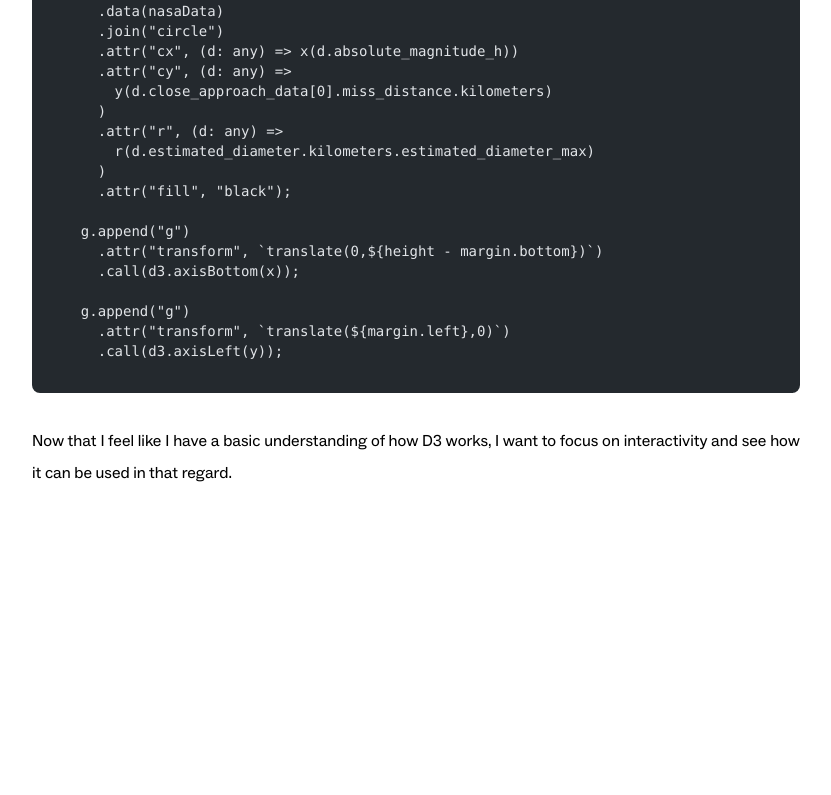
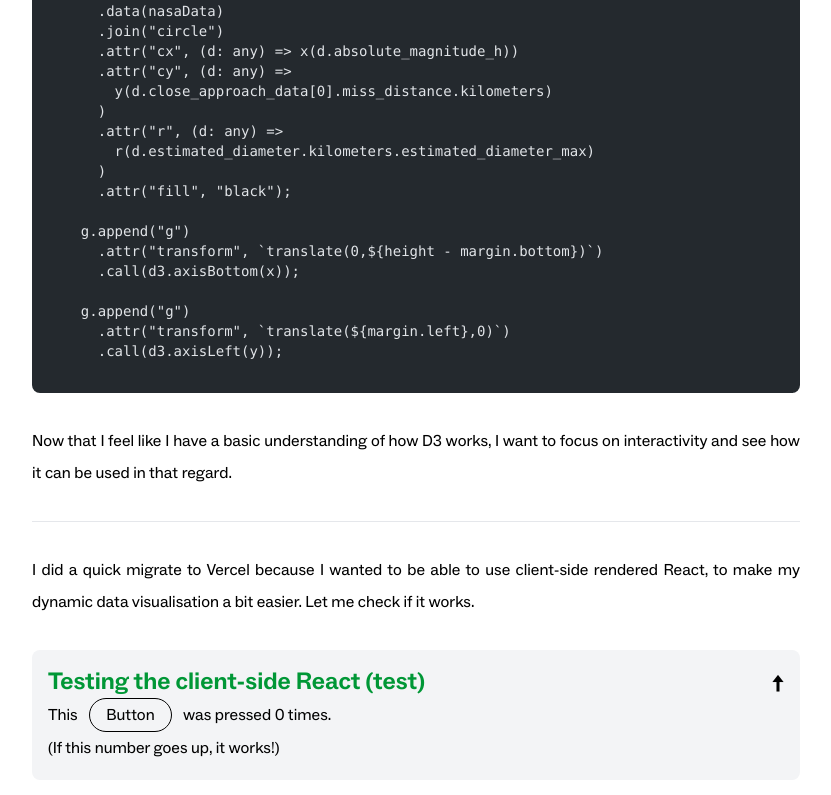
Before and after one commit to AdamVromman/passion-project-blog, an Astro site: page /playing-d3-chess in a window 1280 px wide. Shown: the part 7810-8605 px from the top of the page, without its empty margins (224-1055 px from the left). Before the commit the page ends 8331 px from the top, so only its background shows below. Built offline with nearby package versions, Linux system fonts and the light colour scheme; Astro itself is replaced by a stand-in of ours; code samples lack their colours; no server answers.

Commit message:
add React comp

````diff
--- a/package.json
+++ b/package.json
@@ -10,14 +10,14 @@
   },
   "dependencies": {
     "@astrojs/mdx": "4.0.3",
-    "@astrojs/react": "^4.1.2",
+    "@astrojs/react": "^4.1.3",
     "@astrojs/rss": "4.0.11",
     "@astrojs/sitemap": "^3.2.1",
     "@astrojs/tailwind": "^5.1.4",
     "@astrojs/vercel": "^8.0.1",
     "@types/d3": "^7.4.3",
-    "@types/react": "^19.0.2",
-    "@types/react-dom": "^19.0.2",
+    "@types/react": "^19.0.5",
+    "@types/react-dom": "^19.0.3",
     "astro": "5.1.2",
     "autoprefixer": "^10.4.20",
     "d3": "^7.9.0",
--- /dev/null
+++ b/src/components/DynamicTest.tsx
@@ -0,0 +1,21 @@
+import { useState } from "react";
+
+const DynamicTest = () => {
+  const [buttonPresses, setButtonPresses] = useState(0);
+
+  return (
+    <div>
+      This{" "}
+      <button
+        className="border border-black py-1 px-4 rounded-full mx-2"
+        onClick={() => setButtonPresses(buttonPresses + 1)}
+      >
+        Button
+      </button>{" "}
+      was pressed {buttonPresses} time
+      {buttonPresses === 1 ? "" : "s"}.
+    </div>
+  );
+};
+
+export default DynamicTest;
--- a/src/content/blog/playing-D3-chess.mdx
+++ b/src/content/blog/playing-D3-chess.mdx
@@ -8,6 +8,7 @@ heroImage: "d3-chess.png"
 import Demo from '../../components/Demo.astro';
 import Demo4 from '../../components/D3/Demo4.astro';
 import Demo5 from '../../components/D3/Demo5.astro';
+import DynamicTest from '../../components/DynamicTest';
 
 Last time I finished the first tutorial and learned a lot about the basics of D3.js. For now, I am just going to continue with the second part of this tutorial and see how it progresses. The second part can be found [here](https://www.youtube.com/watch?v=Crp8UX-eQB0).
 
@@ -219,3 +220,17 @@ This part of the tutorial just talked about SVG's and `<g>`-tags. I feel quite f
 ```
 
 Now that I feel like I have a basic understanding of how D3 works, I want to focus on interactivity and see how it can be used in that regard.
+
+---
+
+I did a quick migrate to Vercel because I wanted to be able to use client-side rendered React, to make my dynamic data visualisation a bit easier.
+Let me check if it works.
+
+<Demo title="Testing the client-side React" type="test">
+
+<DynamicTest client:only="react" />
+(If this number goes up, it works!)
+
+</Demo>
+
+---
````
Also changed, not shown: 1 other file.
